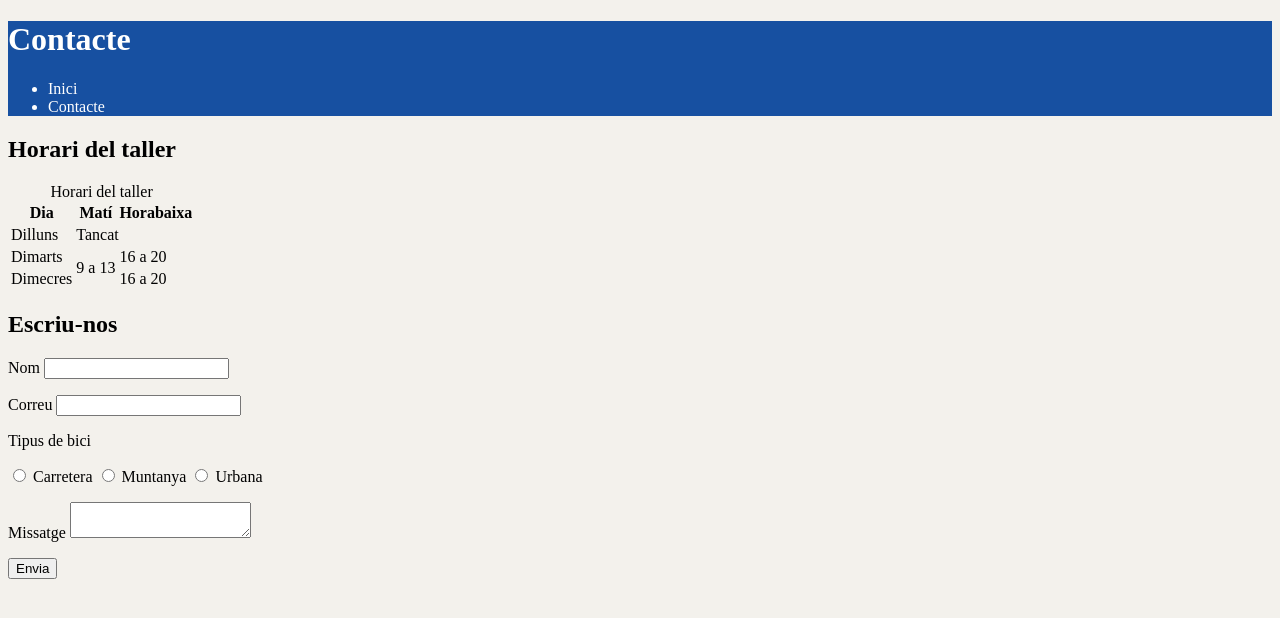
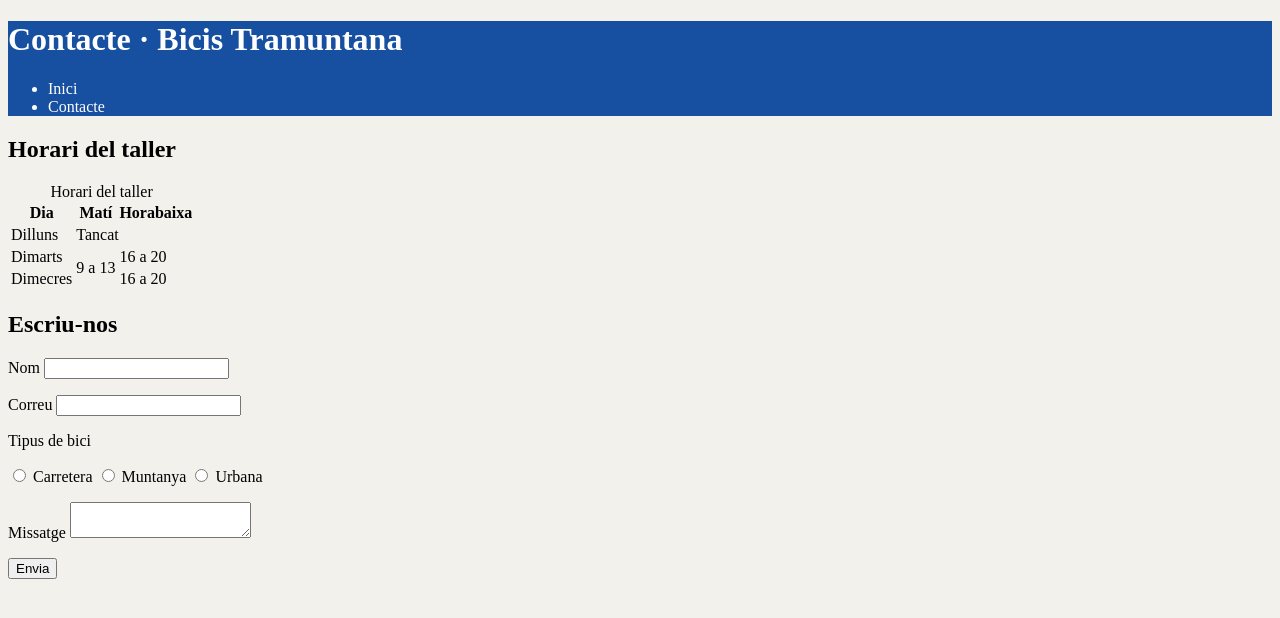
Before and after one commit to rlopezau/web_examen_complet, a plain HTML site: page contacte.html in a window 1280 px wide. Drawn offline with Linux system fonts and the light colour scheme.

Commit message:
últim commit

```diff
--- a/contacte.html
+++ b/contacte.html
@@ -4,11 +4,11 @@
    <meta charset="UTF-8">
    <meta name="viewport" content="width=device-width, initial-scale=1.0">
    <link rel="stylesheet" href="css/estils.css">
-   <title>Contacte · Bicis Tramuntana</title>
+   <title>Bicis Tramuntana</title>
 </head>
 <body>
    <header>
-       <h1>Contacte</h1>
+       <h1>Contacte · Bicis Tramuntana</h1>
        <nav>
            <ul>
                <li><a href="index.html">Inici</a></li>
```
Also changed, not shown: css/estils.css (indentation only).
